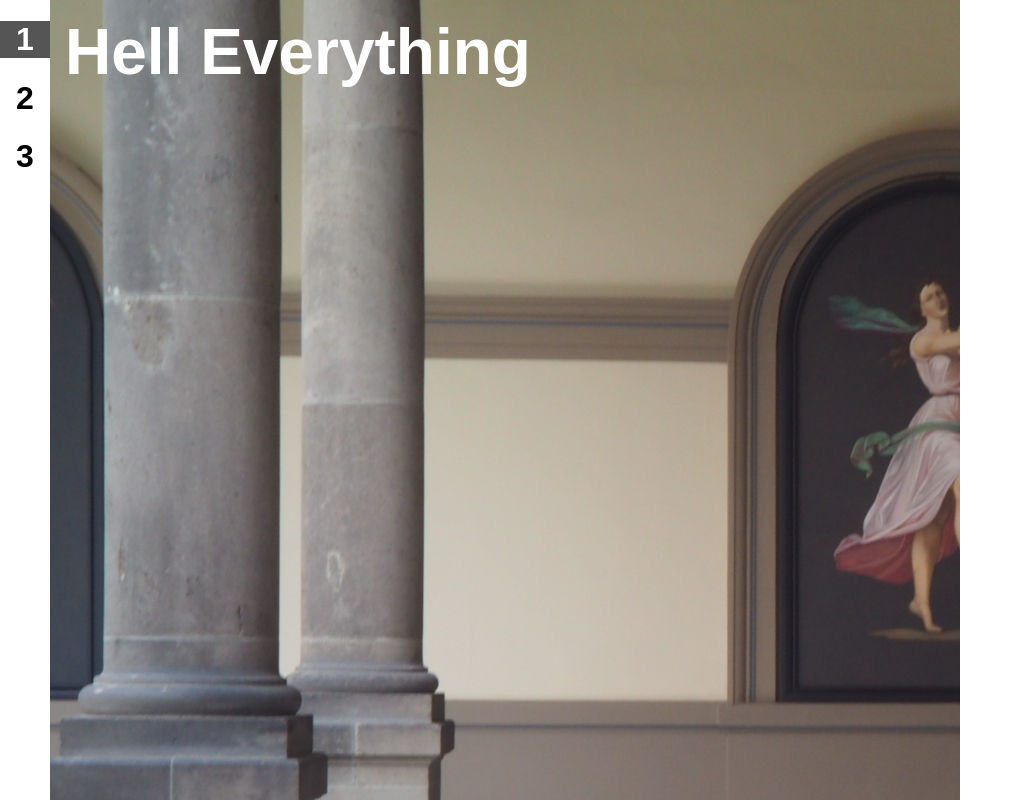
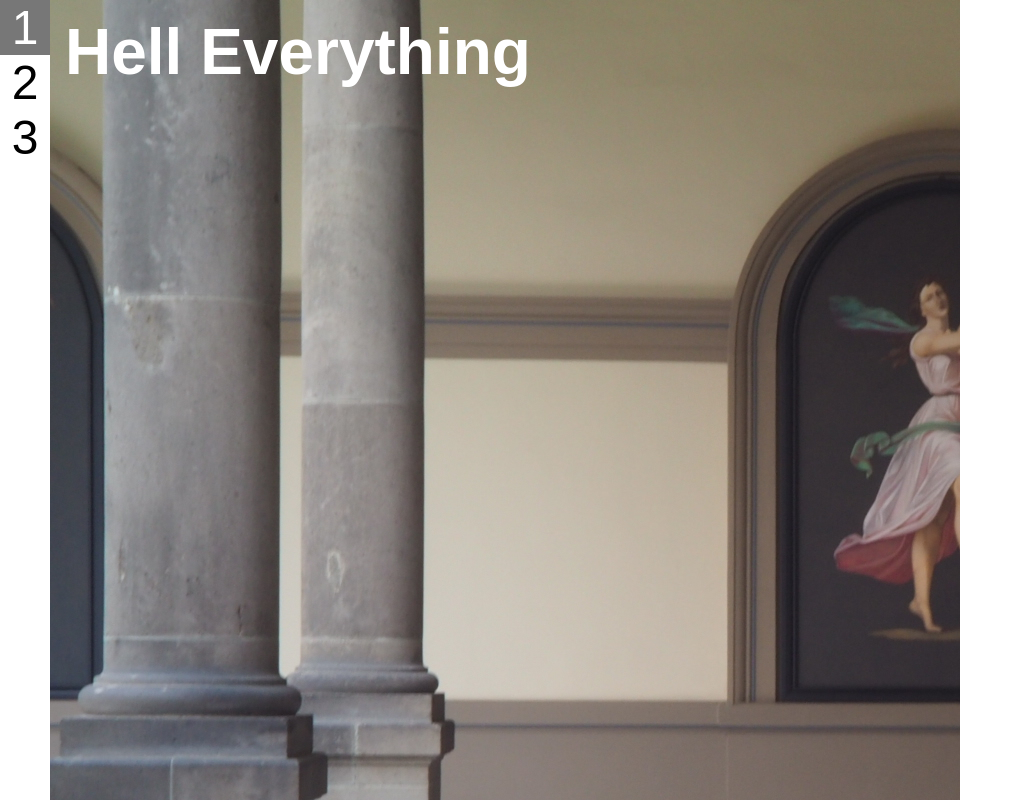
Before and after one commit to pkolo/react-slideshow, a React (Create React App) app: page / in a window 1280 px wide. Shown: the whole page, without its empty margins (0-1023 px from the left). Built offline with nearby package versions, Linux system fonts and the light colour scheme.

Commit message:
Restyle buttons

```diff
--- a/src/components/bar/Bar.js
+++ b/src/components/bar/Bar.js
@@ -5,10 +5,10 @@ class Bar extends Component {
 
   getButtonStyle(id) {
     if (this.props.isActiveSlide(id)) {
-      return "Button-active"
+      return "button active"
     }
     else {
-      return "Button-inactive"
+      return "button inactive"
     }
   }
 
--- a/src/components/barbutton/BarButton.css
+++ b/src/components/barbutton/BarButton.css
@@ -1,4 +1,12 @@
-.Button-active {
-  background-color: #555;
+.button {
+  font-size: 3em;
+}
+
+.active {
+  background-color: #777;
   color: #fff;
 }
+
+.inactive {
+
+}
--- a/src/components/barbutton/BarButton.js
+++ b/src/components/barbutton/BarButton.js
@@ -17,7 +17,7 @@ class BarButton extends Component {
   render(props) {
     return (
       <div>
-        <h1 className={this.props.style} onClick={this.handleClick}>{this.props.name}</h1>
+        <div className={this.props.style} onClick={this.handleClick}>{this.props.name}</div>
       </div>
     );
   }
```
